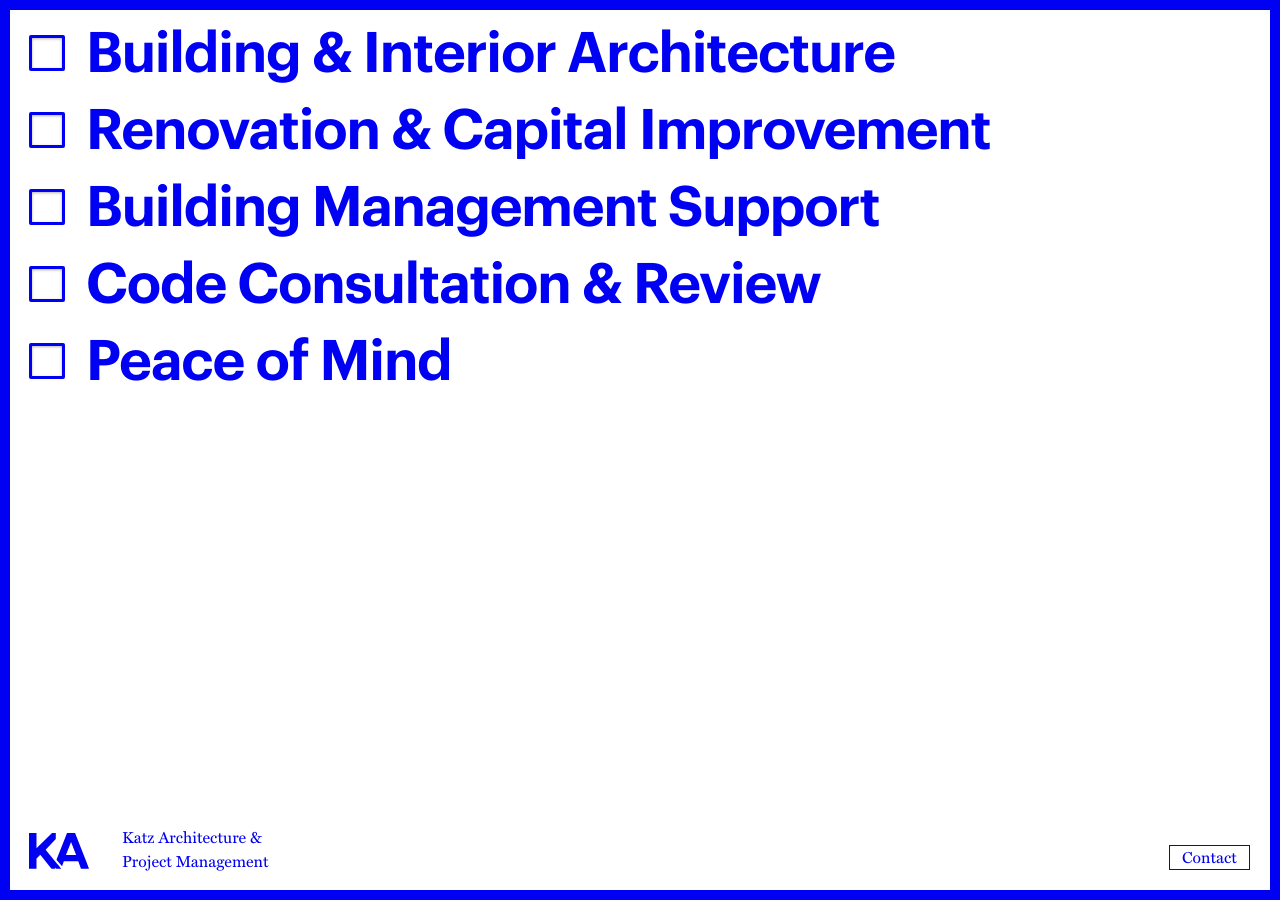
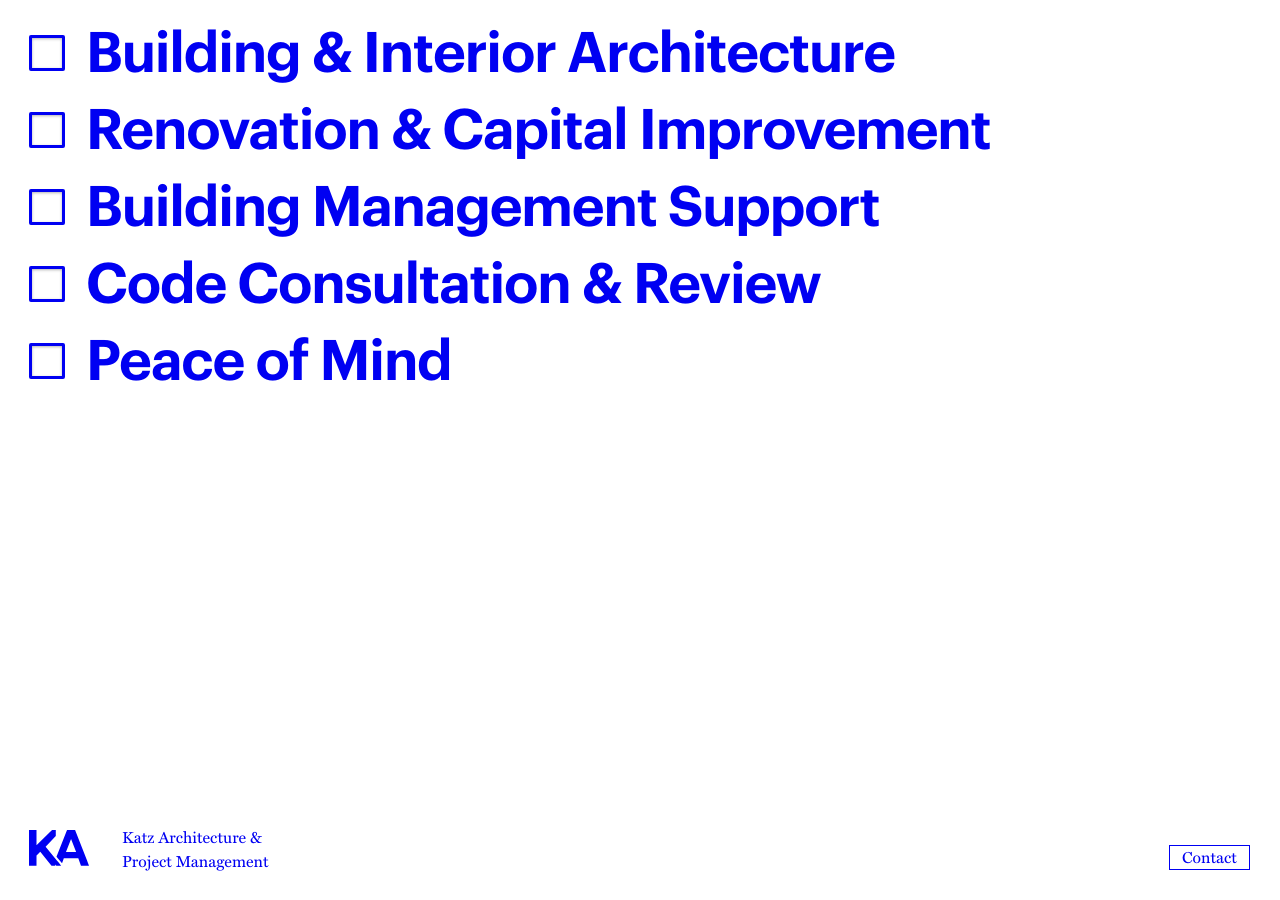
Before and after one commit to cserron/fangohr-katz, a Jekyll site: the page built from index.md, in a window 1280 px wide. Built offline with Jekyll 4.4.1, drawn with Linux system fonts in a browser that asks for light colours; nearby versions of some CDN libraries; our own code applies the rules of GitHub Pages for plain Markdown files.

Commit message:
fix alignment and border menu

```diff
--- a/_sass/custom.scss
+++ b/_sass/custom.scss
@@ -99,7 +99,7 @@ li.font-content {
 .menu {
   color: _palette(_katz-primary);
   background-color: _palette(_katz-secondary);
-  border: 10px solid _palette(_katz-primary);
+  border: 10px solid _palette(_katz-secondary);
   position: relative;
   width: 100%;
   height: 100vh;
@@ -148,6 +148,7 @@ li.font-content {
     height: 30px;
     background-size: contain;
     padding-right: 30px;
+    margin-top: 3px;
   }
   @include respond-to(md) {
     width: 60px;
@@ -159,6 +160,9 @@ li.font-content {
   right: 20px;
   top: 58px;
   @include respond-to(sm) {
+    top: 14px;
+  }
+  @include respond-to(md) {
     top: 19px;
   }
 }
```
